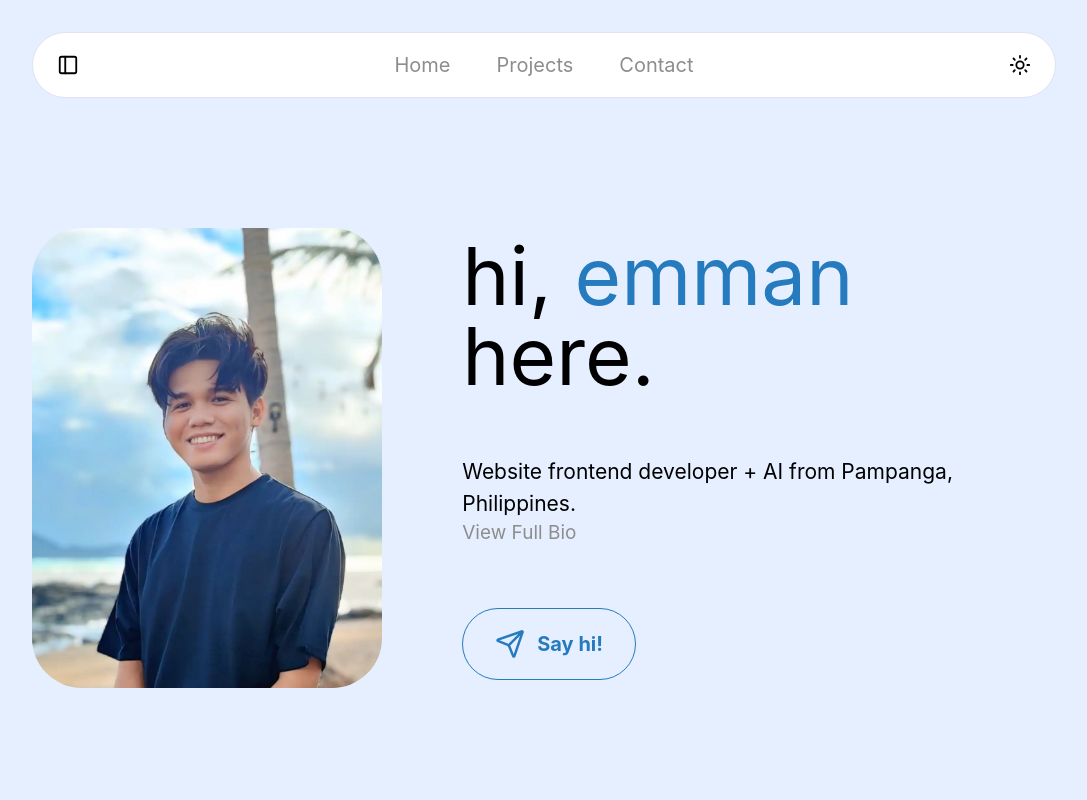
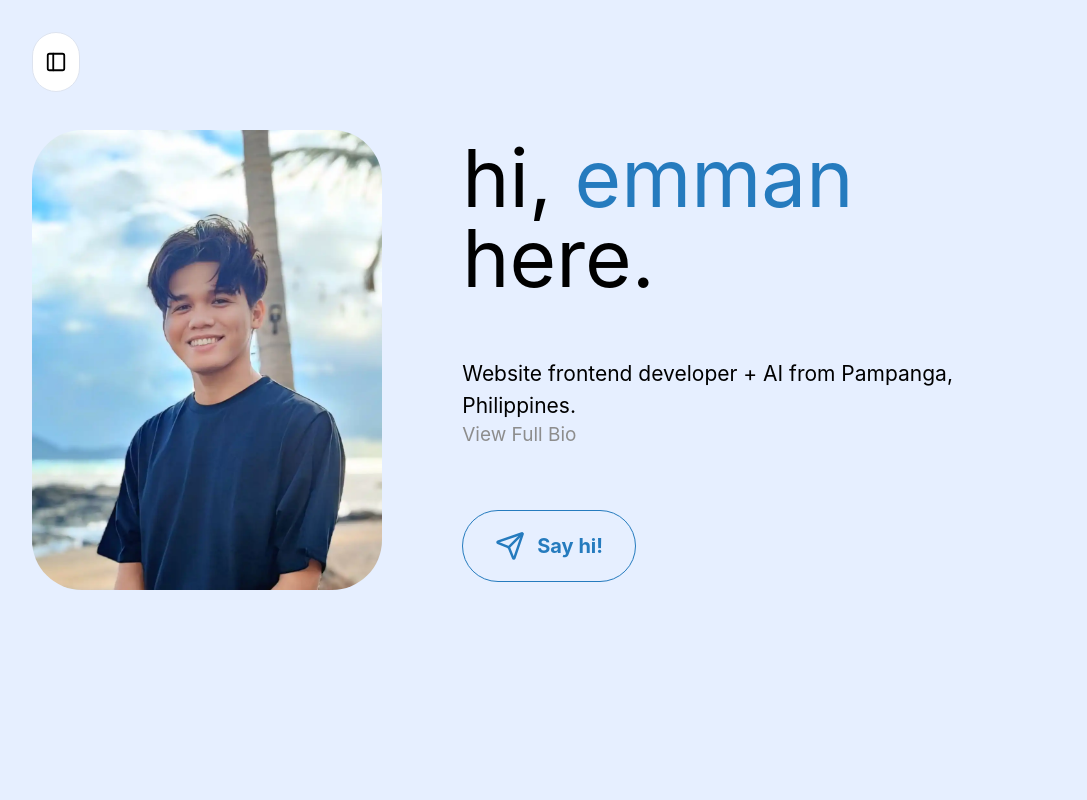
Before and after one commit to ELGWorks/ELG-V2, a React (Vite) app: page / in a window 1280 px wide. Shown: the top 800 px of the page, without its empty margins (96-1183 px from the left). Built offline with nearby package versions, Linux system fonts and the light colour scheme.

Commit message:
add react lenis

```diff
--- a/package.json
+++ b/package.json
@@ -11,6 +11,7 @@
   },
   "dependencies": {
     "@tailwindcss/vite": "^4.3.3",
+    "lenis": "^1.3.26",
     "lucide-react": "^1.55.0",
     "react": "^19.2.8",
     "react-dom": "^19.2.8",
--- a/src/components/Header.tsx
+++ b/src/components/Header.tsx
@@ -1,47 +1,115 @@
+import { useState, useEffect } from "react";
 import { PanelLeft, Sun } from "lucide-react";
 
 function Header() {
+  const [isOpen, setIsOpen] = useState(false);
+  const [showContent, setShowContent] = useState(false);
+  const [activeSection, setActiveSection] = useState("home");
+
+  useEffect(() => {
+    const sections = ["home", "projects", "contact"];
+
+    const observer = new IntersectionObserver(
+      (entries) => {
+        entries.forEach((entry) => {
+          if (entry.isIntersecting) {
+            setActiveSection(entry.target.id);
+          }
+        });
+      },
+      {
+        threshold: 0.5,
+      },
+    );
+
+    sections.forEach((id) => {
+      const section = document.getElementById(id);
+      if (section) observer.observe(section);
+    });
+
+    return () => observer.disconnect();
+  }, []);
+
   return (
-    <>
-      <header className="flex justify-between items-center mt-8 rounded-full border border-[#DDE3EF] pt-3 pb-3 pr-6 pl-6 bg-white text-[20px]">
+    <header className="fixed top-8 left-0 right-0 z-50 mx-auto max-w-5xl px-15 xl:px-0">
+      <div
+        className={`flex items-center overflow-hidden rounded-full border border-[#DDE3EF] bg-white py-1 h-15 text-[20px] transition-[width] duration-800 ease-in-out ${
+          isOpen ? "w-full justify-between px-6" : "w-12 justify-start px-3"
+        }`}
+      >
         <button
-          aria-label="Open sidebar"
-          className="cursor-pointer flex justify-between items-center"
+          aria-label={isOpen ? "Close sidebar" : "Open sidebar"}
+          aria-expanded={isOpen}
+          onClick={() => {
+            if (isOpen) {
+              setShowContent(false);
+              setIsOpen(false);
+            } else {
+              setIsOpen(true);
+              setTimeout(() => setShowContent(true), 1000);
+            }
+          }}
+          className={"flex shrink-0 cursor-pointer items-center"}
         >
           <PanelLeft size={22} />
         </button>
 
+        {isOpen && (
+          <div
+            className={`flex flex-1 items-center justify-center transition-opacity duration-500 ease-in-out ${
+              showContent ? "opacity-100" : "opacity-0"
+            }`}
+          >
             <nav className="flex items-center gap-5 text-[#8D8D8D]">
               <a
                 href="#home"
-            className="flex items-center rounded-full border border-transparent hover:bg-[#E6EFFF] hover:text-[black] hover:border-[#C8C8C8] active:border-black px-3 py-1 transition-colors duration-600 ease-in-out"
+                className={`rounded-full border px-3 py-1 transition-all duration-1000 ease-in-out ${
+                  activeSection === "home"
+                    ? "border-[#C8C8C8] bg-[#E6EFFF] text-black"
+                    : "border-transparent text-[#8D8D8D] hover:border-[#C8C8C8] hover:bg-[#E6EFFF] hover:text-black"
+                }`}
               >
                 Home
               </a>
 
               <a
                 href="#projects"
-            className="flex items-center rounded-full border border-transparent hover:bg-[#E6EFFF] hover:text-[black] hover:border-[#C8C8C8] active:border-black px-3 py-1 transition-colors duration-600 ease-in-out"
+                className={`rounded-full border px-3 py-1 transition-all duration-1000 ease-in-out ${
+                  activeSection === "projects"
+                    ? "border-[#C8C8C8] bg-[#E6EFFF] text-black"
+                    : "border-transparent text-[#8D8D8D] hover:border-[#C8C8C8] hover:bg-[#E6EFFF] hover:text-black"
+                }`}
               >
                 Projects
               </a>
 
               <a
                 href="#contact"
-            className="flex items-center rounded-full border border-transparent hover:bg-[#E6EFFF] hover:text-[black] hover:border-[#C8C8C8] active:border-black px-3 py-1 transition-colors duration-600 ease-in-out"
+                className={`rounded-full border px-3 py-1 transition-all duration-1000 ease-in-out ${
+                  activeSection === "contact"
+                    ? "border-[#C8C8C8] bg-[#E6EFFF] text-black"
+                    : "border-transparent text-[#8D8D8D] hover:border-[#C8C8C8] hover:bg-[#E6EFFF] hover:text-black"
+                }`}
               >
                 Contact
               </a>
             </nav>
+          </div>
+        )}
 
         <button
           aria-label="Toggle theme"
-          className="cursor-pointer flex justify-between items-center"
+          className={`flex shrink-0 items-center transition-opacity duration-500 ease-in-out ${
+            isOpen && showContent
+              ? "visible opacity-100"
+              : "invisible opacity-0"
+          }`}
         >
           <Sun size={22} />
         </button>
+
+      </div>
     </header>
-    </>
   );
 }
 
--- a/src/pages/HomePage.tsx
+++ b/src/pages/HomePage.tsx
@@ -2,18 +2,28 @@ import ContactSection from "../components/ContactSection";
 import Header from "../components/Header";
 import HomeSection from "../components/HomeSection";
 import ProjectsSection from "../components/ProjectsSection";
+import { ReactLenis } from "lenis/react";
+import "lenis/dist/lenis.css";
 
 function HomePage() {
   return (
     <>
-      <Header />
-      <div>
-        <section id="home" className="min-h-screen">{<HomeSection />}</section>
+      <ReactLenis root options={{ lerp: 0.1, smoothWheel: true }}>
+        <Header />
+        <div>
+          <section id="home" className="min-h-screen">
+            {<HomeSection />}
+          </section>
 
-        <section id="projects" className="min-h-screen">{<ProjectsSection />}</section>
+          <section id="projects" className="min-h-screen">
+            {<ProjectsSection />}
+          </section>
 
-        <section id="contact" className="min-h-screen">{<ContactSection />}</section>
-      </div>
+          <section id="contact" className="min-h-screen">
+            {<ContactSection />}
+          </section>
+        </div>
+      </ReactLenis>
     </>
   );
 }
```
Also changed, not shown: 1 other file (tests, documents, lock files or other folders). Lines whose indentation alone changed are shown as unchanged.
